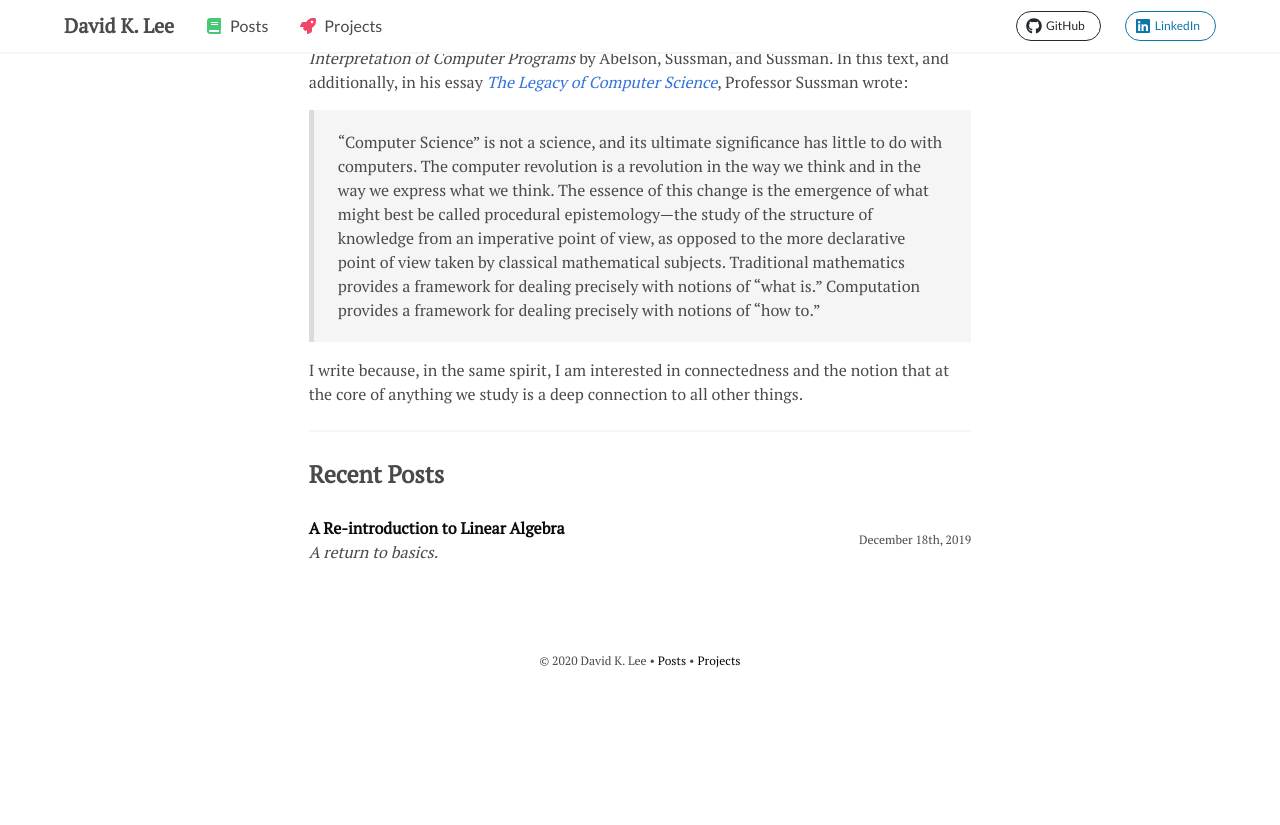
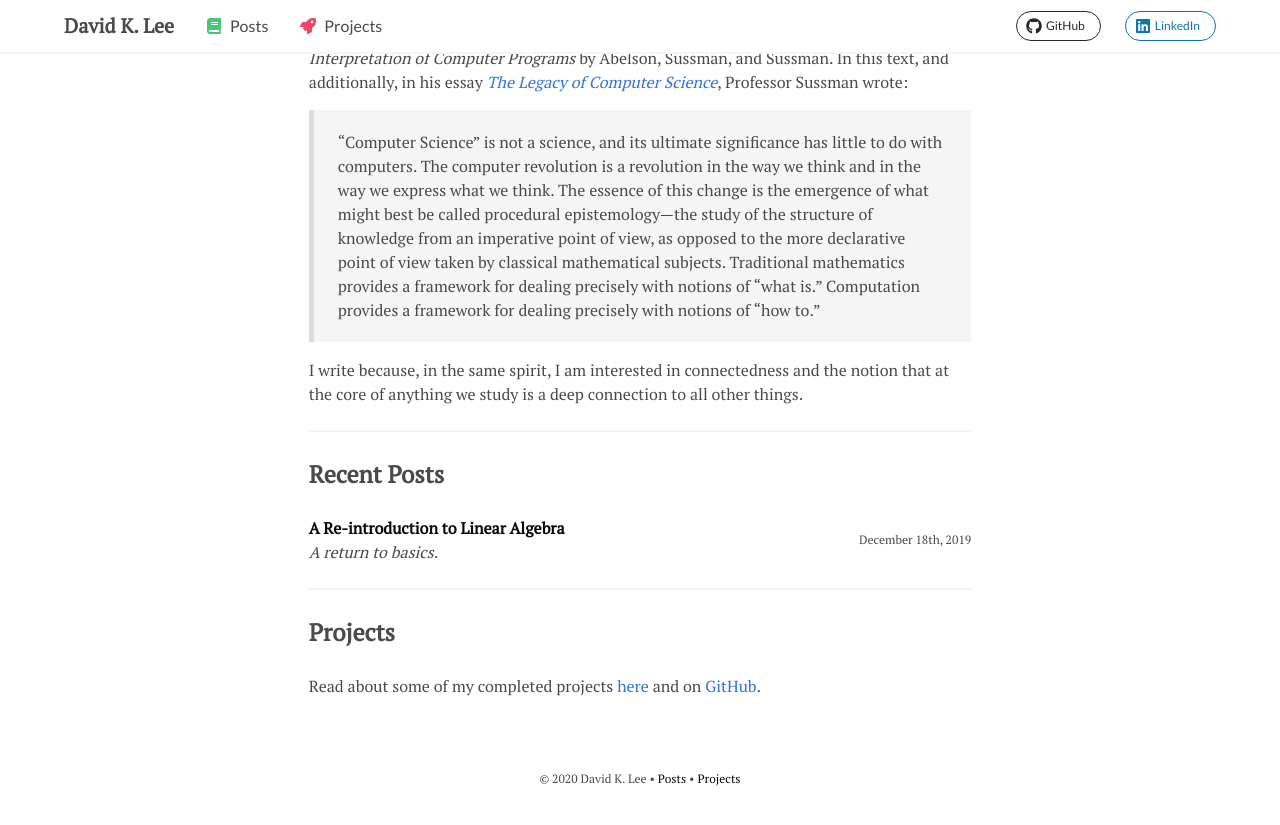
Before and after one commit to davidkml/site, a Jekyll site: the page built from index.md, in a window 1280 px wide and 900 px high, scrolled down 610 px. Shown: the top 825 px of the window. Built offline with Jekyll 4.4.1, drawn with Linux system fonts in a browser that asks for light colours; nearby versions of some CDN libraries; before the commit the page ends 1392 px from its top, so only the background shows below that.

Commit message:
Add extra link to projects to homepage

```diff
--- a/_layouts/home.html
+++ b/_layouts/home.html
@@ -36,4 +36,9 @@ layout: default
 
     {%- endif -%}
 
+    <hr>
+    <h2 class="content is-large has-text-weight-bold">Projects</h2>
+    <p class="content">Read about some of my completed projects <a href="{{ "/projects/" | relative_url }}">here</a> and
+        on <a href="https://github.com/davidkml" target="_blank">GitHub</a>.
+    </p>
 </div>
```
